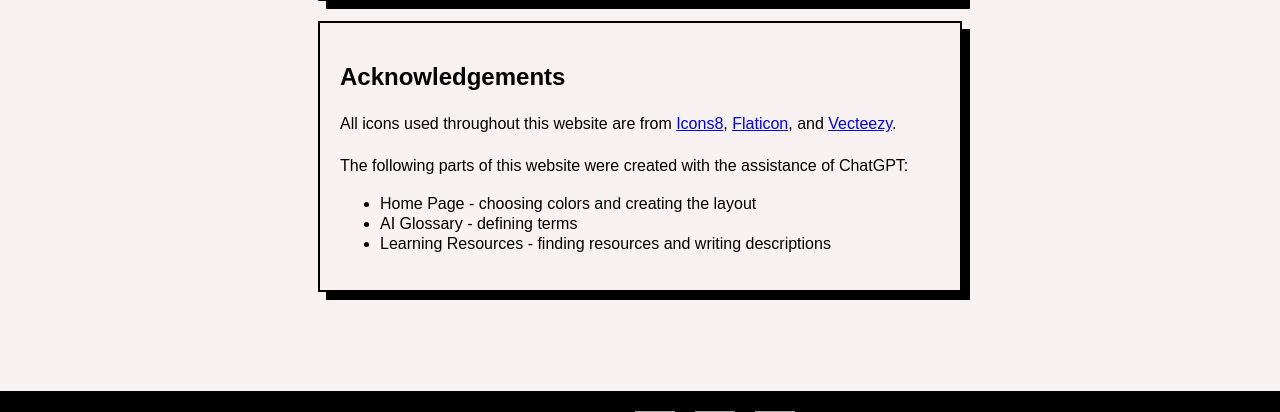
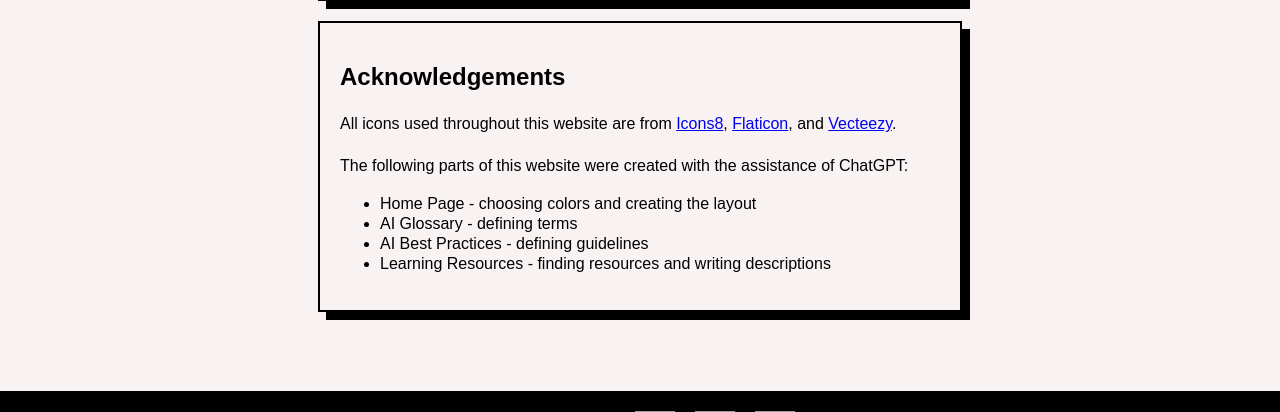
Before and after one commit to Joanne-Lee20/HDCC, a Flask app: page /about in a window 1280 px wide. Shown: the part 2188-2600 px from the top of the page. Run offline with Flask 3, Linux system fonts and the light colour scheme; grey boxes are pictures that could not be loaded.

Commit message:
Update about.html

```diff
--- a/templates/about.html
+++ b/templates/about.html
@@ -41,6 +41,7 @@
     <ul id="list">
       <li>Home Page - choosing colors and creating the layout</li>
       <li>AI Glossary - defining terms</li>
+      <li>AI Best Practices - defining guidelines</li>
       <li>Learning Resources - finding resources and writing descriptions</li>
     </ul>
   </article>
```
